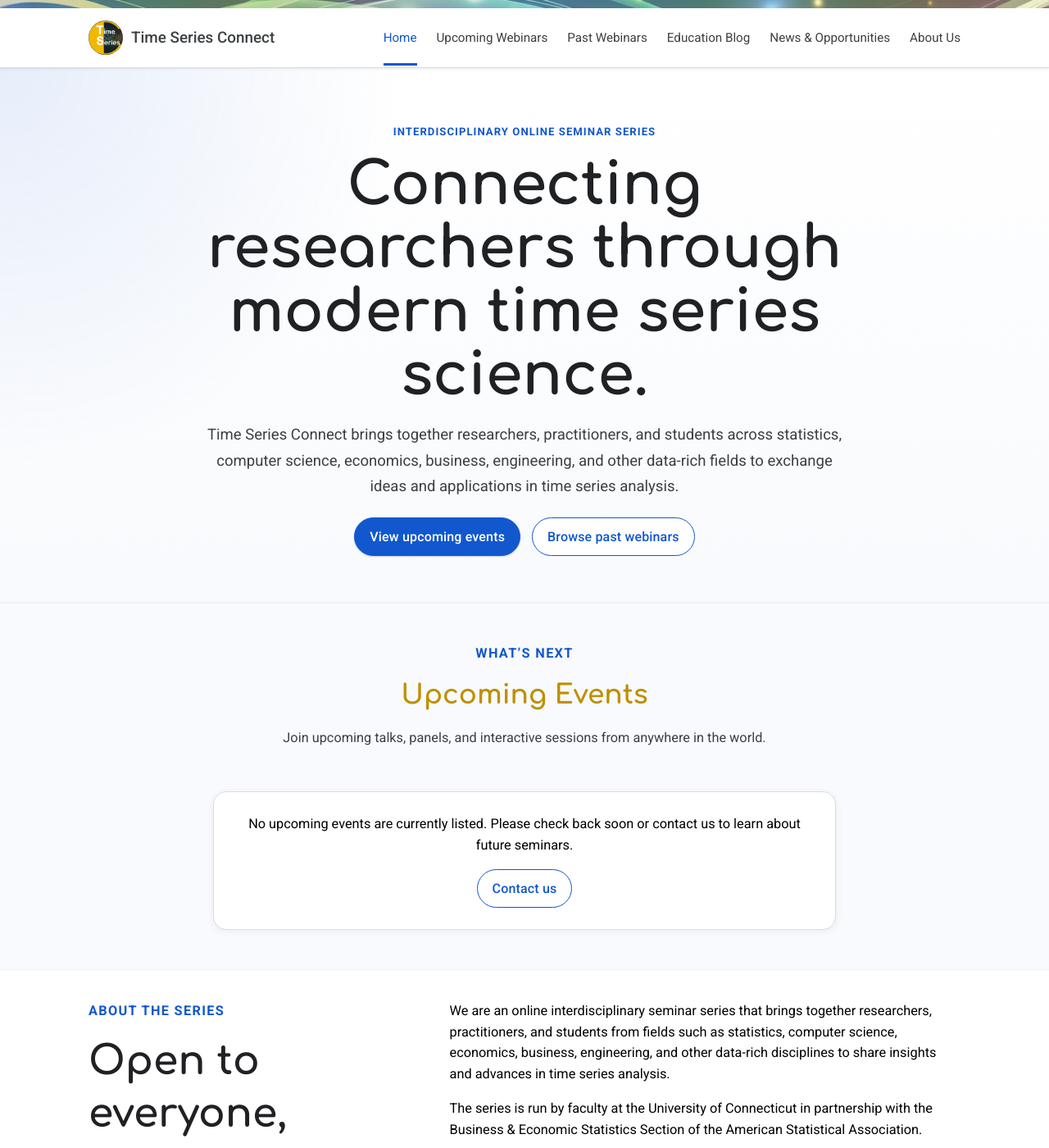
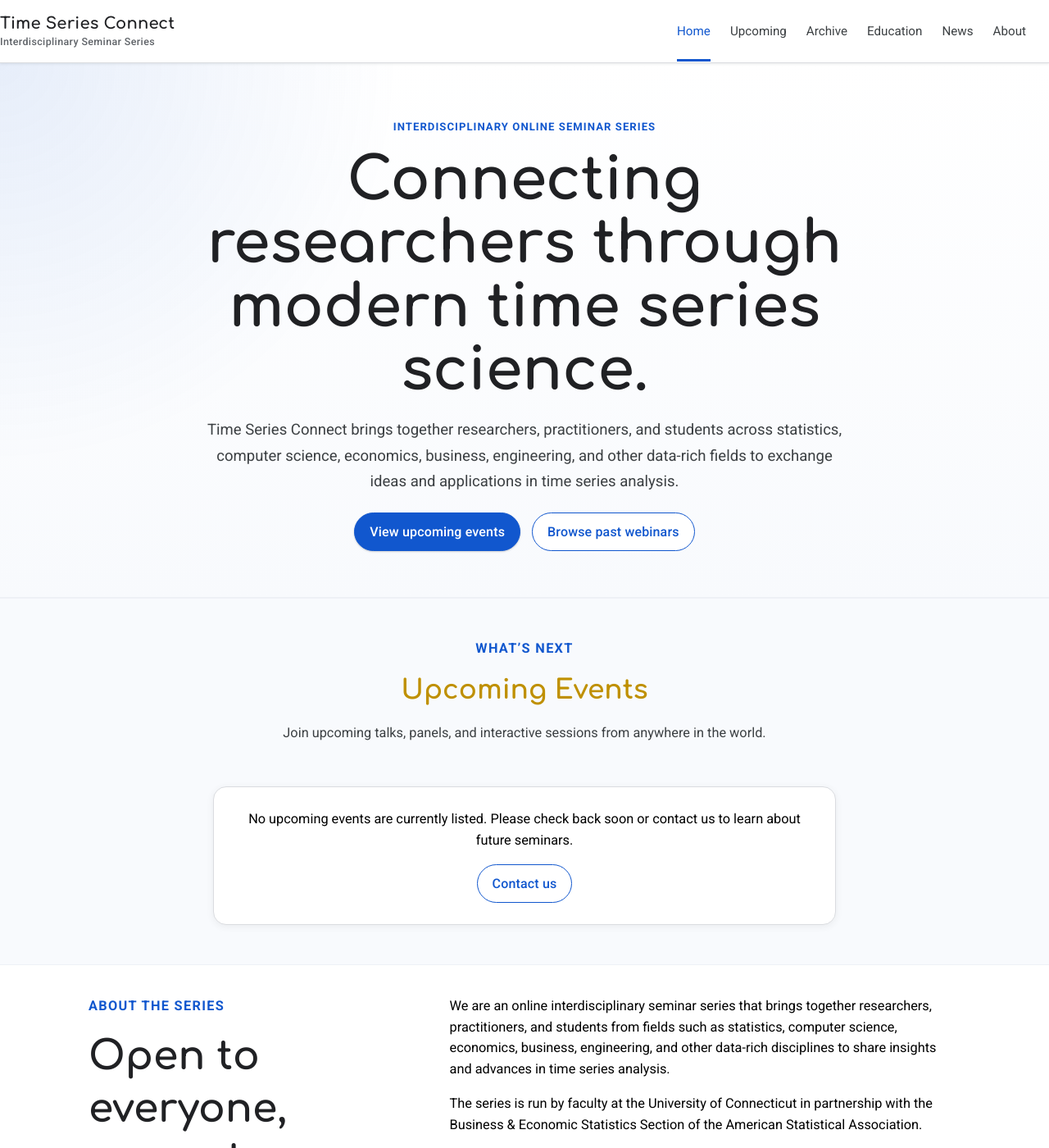
Before and after one commit to yaozheng-stat/time-series-connect, a Jekyll site: the page built from index.md, in a window 1280 px wide and 1400 px high. Shown: the whole window at 82% size. Built offline with Jekyll 4.4.1, drawn with Linux system fonts in a browser that asks for light colours.

Commit message:
Refine navigation branding

```diff
--- a/_data/navigation.yml
+++ b/_data/navigation.yml
@@ -1,13 +1,13 @@
 main:
   - title: "Home"
     url: "/"
-  - title: "Upcoming Webinars"
+  - title: "Upcoming"
     url: "/webinars/upcoming/"
-  - title: "Past Webinars"
+  - title: "Archive"
     url: "/webinars/archive/"
-  - title: "Education Blog"
+  - title: "Education"
     url: "/education-blog/"
-  - title: "News & Opportunities"
+  - title: "News"
     url: "/news-opportunities/"
-  - title: "About Us"
+  - title: "About"
     url: "/about-us/"
--- a/_includes/head.html
+++ b/_includes/head.html
@@ -4,5 +4,6 @@
   <title>{% if page.title %}{{ page.title }} | {% endif %}{{ site.title }}</title>
   <meta name="description" content="{{ site.description }}">
   <link rel="stylesheet" href="{{ '/assets/css/main.css' | relative_url }}">
+  <link rel="stylesheet" href="{{ '/assets/css/nav-overrides.css' | relative_url }}">
   {% seo %}
 </head>
--- a/_includes/masthead.html
+++ b/_includes/masthead.html
@@ -1,8 +1,8 @@
 <header class="masthead">
   <div class="wrap masthead__inner">
-    <a class="site-title" href="{{ '/' | relative_url }}">
-      <img class="site-logo" src="{{ '/assets/images/727e887e96b1941f1dfcb75f3594c94d.jpg' | relative_url }}" alt="Time Series Connect logo">
-      <span>{{ site.title }}</span>
+    <a class="site-title" href="{{ '/' | relative_url }}" aria-label="Time Series Connect home">
+      <span class="site-title__name">{{ site.title }}</span>
+      <span class="site-title__tagline">Interdisciplinary Seminar Series</span>
     </a>
     <nav class="site-nav" aria-label="Primary navigation">
       {% for item in site.data.navigation.main %}
--- /dev/null
+++ b/assets/css/nav-overrides.css
@@ -0,0 +1,77 @@
+/* Navigation refinements: text-only brand, subtitle, shorter labels, and no image strip. */
+.masthead:before{
+  display:none;
+}
+
+.masthead__inner{
+  max-width:none;
+  min-height:76px;
+  padding-left:0;
+  padding-right:28px;
+}
+
+.site-title{
+  display:flex;
+  flex-direction:column;
+  align-items:flex-start;
+  gap:0;
+  padding-left:0;
+  margin-left:0;
+  color:#202124;
+  text-decoration:none;
+  white-space:nowrap;
+}
+
+.site-title:hover{
+  text-decoration:none;
+}
+
+.site-title__name{
+  font-family:Comfortaa,Arial,sans-serif;
+  font-size:1.22rem;
+  font-weight:700;
+  letter-spacing:.01em;
+  line-height:1.15;
+}
+
+.site-title__tagline{
+  margin-top:3px;
+  color:#5f6368;
+  font-size:.78rem;
+  font-weight:500;
+  letter-spacing:.03em;
+  line-height:1.1;
+}
+
+.site-logo{
+  display:none;
+}
+
+.site-nav a{
+  padding:25px 0 22px;
+}
+
+@media(max-width:900px){
+  .masthead__inner{
+    padding-left:0;
+    padding-right:28px;
+  }
+
+  .site-nav a{
+    padding:0 0 8px;
+  }
+}
+
+@media(max-width:560px){
+  .masthead__inner{
+    padding-right:20px;
+  }
+
+  .site-title__name{
+    font-size:1.08rem;
+  }
+
+  .site-title__tagline{
+    font-size:.72rem;
+  }
+}
```
